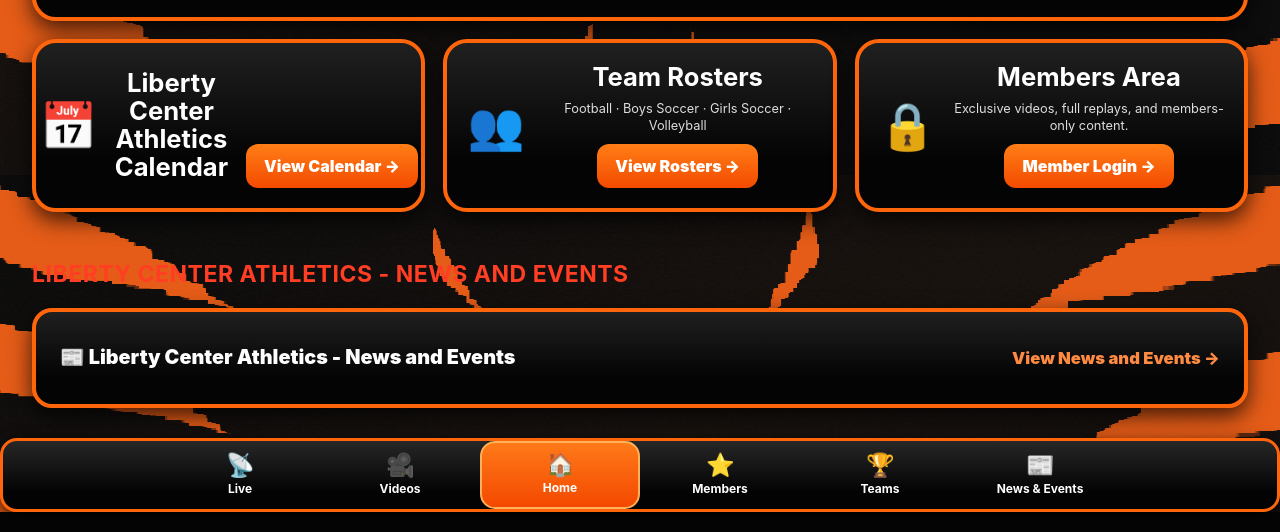
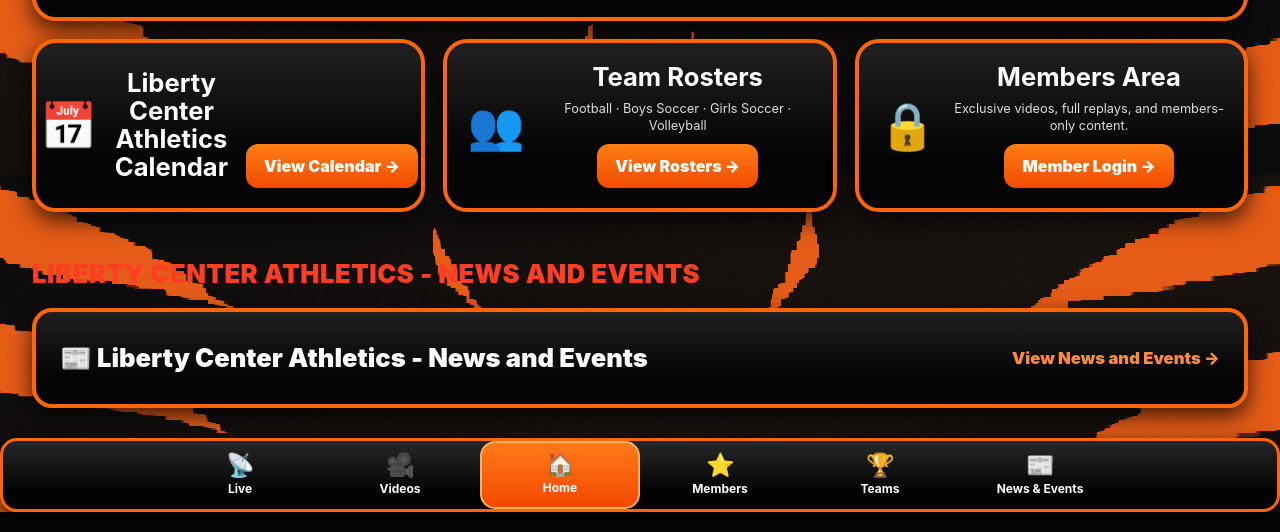
Before and after one commit to LCTigerSportsLive/LCTigerSportsLive, a website: page public/index.html in a window 1280 px wide. Shown: the part 705-1237 px from the top of the page. Drawn offline with Linux system fonts and the light colour scheme; no server answers.

Commit message:
Match News and Events heading and box text to homepage card sizes

```diff
--- a/public/website.css
+++ b/public/website.css
@@ -202,3 +202,7 @@ body:has(a[href="/football-recap.html"]) main .video a.primary{color:#000!import
 
 /* Smaller headings in the two lower homepage boxes. */
 main > .members-promo h3,main > .athletic-news-home span{font-size:clamp(16px,1.55vw,22px);line-height:1.2}
+
+/* Match News & Events section heading and card title to homepage typography. */
+main > h2:has(+ .athletic-news-home){font-size:clamp(19px,2vw,28px);font-weight:900;line-height:1.1}
+main > .athletic-news-home span{font-family:inherit;font-size:clamp(19px,2vw,28px);font-weight:900;line-height:1.1}
```
